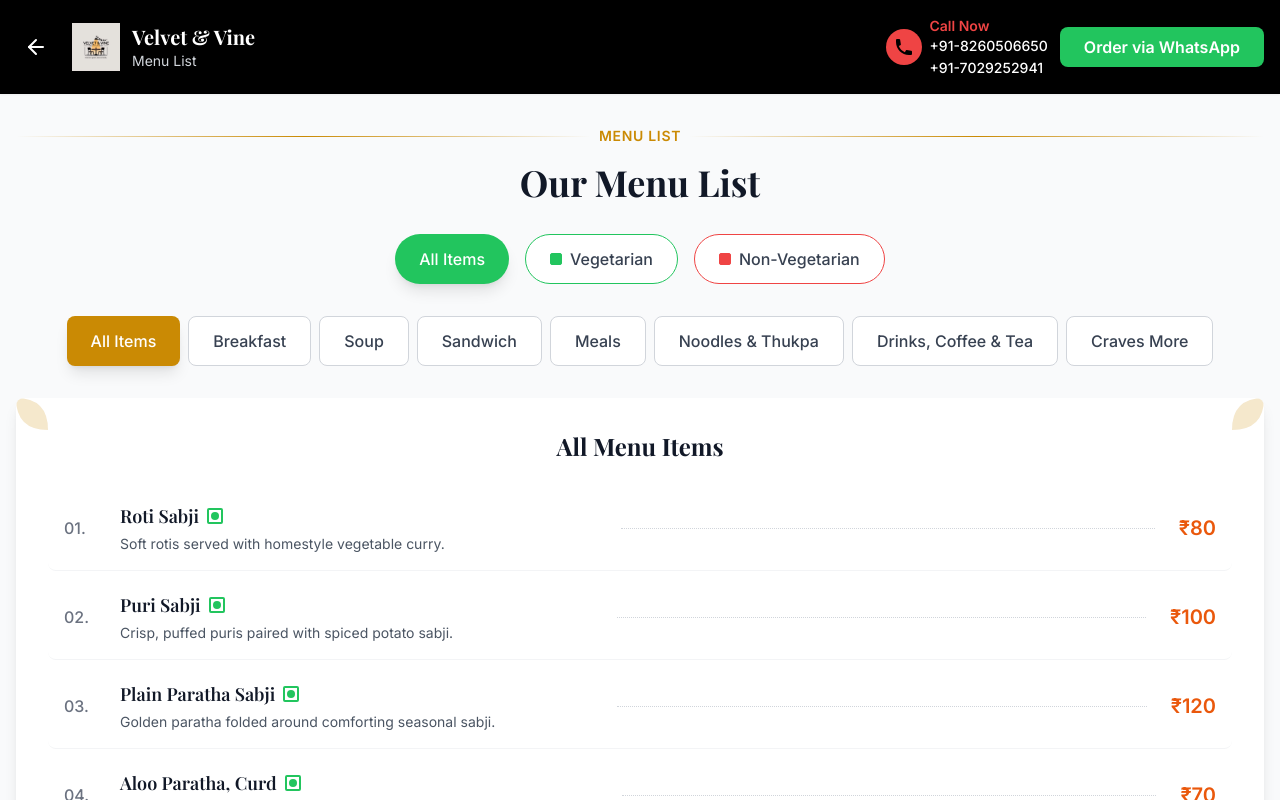
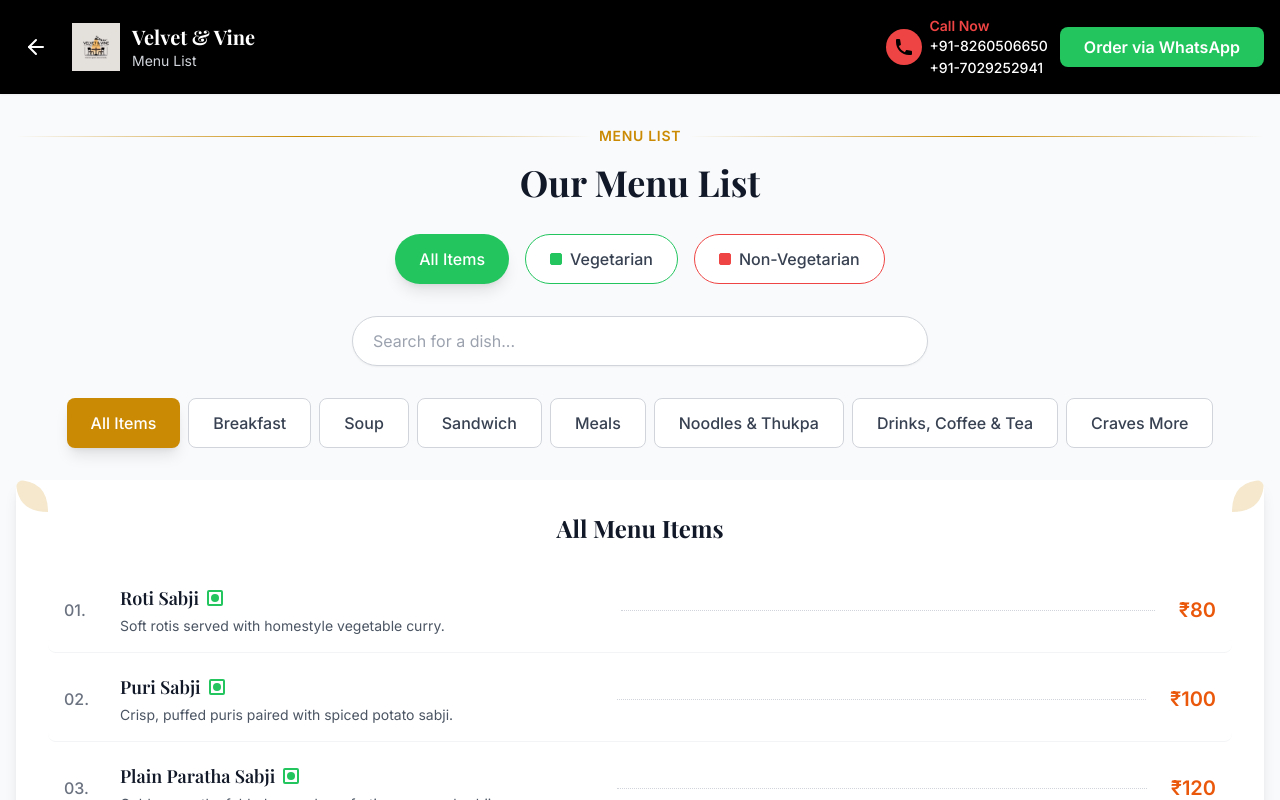
Before and after one commit to charishhh/velvet-vinerestaurant, a React (Vite) app: page / in a window 1280 px wide. Both pictures are taken after a click on the button "EXPLORE MENU". Shown: the top 800 px of the page. Built offline with nearby package versions, Linux system fonts and the light colour scheme.

Commit message:
Add menu search filtering

```diff
--- a/src/Menu.tsx
+++ b/src/Menu.tsx
@@ -19,6 +19,7 @@ interface MenuProps {
 const Menu: React.FC<MenuProps> = ({ onBack }) => {
   const [activeCategory, setActiveCategory] = useState('all');
   const [filterType, setFilterType] = useState('all'); // 'all', 'veg', 'non-veg'
+  const [searchTerm, setSearchTerm] = useState('');
 
   const handleBack = () => {
     if (onBack) {
@@ -250,6 +251,11 @@ const Menu: React.FC<MenuProps> = ({ onBack }) => {
       items = items.filter(item => !item.isVeg);
     }
 
+    if (searchTerm.trim()) {
+      const query = searchTerm.trim().toLowerCase();
+      items = items.filter(item => item.name.toLowerCase().includes(query));
+    }
+
     return items;
   };
 
@@ -389,6 +395,30 @@ const Menu: React.FC<MenuProps> = ({ onBack }) => {
           </div>
         </div>
 
+        {/* Search Bar */}
+        <div className="max-w-xl mx-auto mb-8">
+          <label htmlFor="menu-search" className="sr-only">Search menu items</label>
+          <div className="relative">
+            <input
+              id="menu-search"
+              type="search"
+              value={searchTerm}
+              onChange={(event) => setSearchTerm(event.target.value)}
+              placeholder="Search for a dish..."
+              className="w-full px-5 py-3 rounded-full border border-gray-300 bg-white shadow-sm focus:outline-none focus:ring-2 focus:ring-yellow-600 focus:border-yellow-600 transition"
+            />
+            {searchTerm && (
+              <button
+                type="button"
+                onClick={() => setSearchTerm('')}
+                className="absolute inset-y-0 right-4 my-auto text-sm text-gray-500 hover:text-gray-700"
+              >
+                Clear
+              </button>
+            )}
+          </div>
+        </div>
+
         {/* Category Tabs */}
         <div className="flex flex-wrap justify-center gap-2 mb-8">
           {categories.map((category) => (
```
